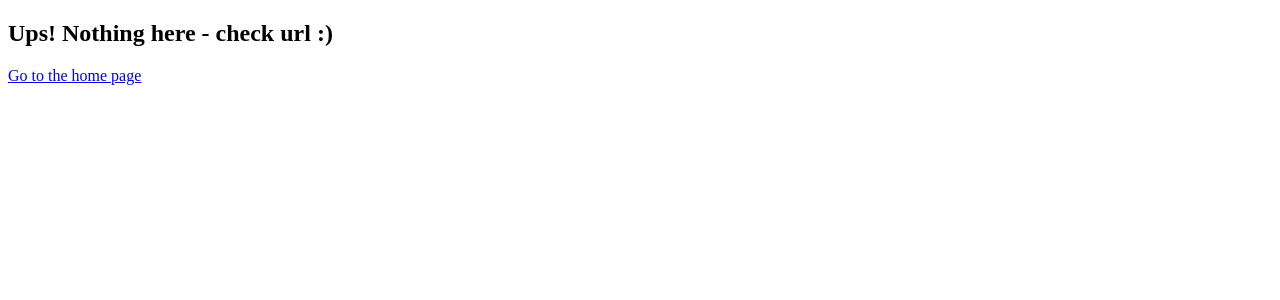
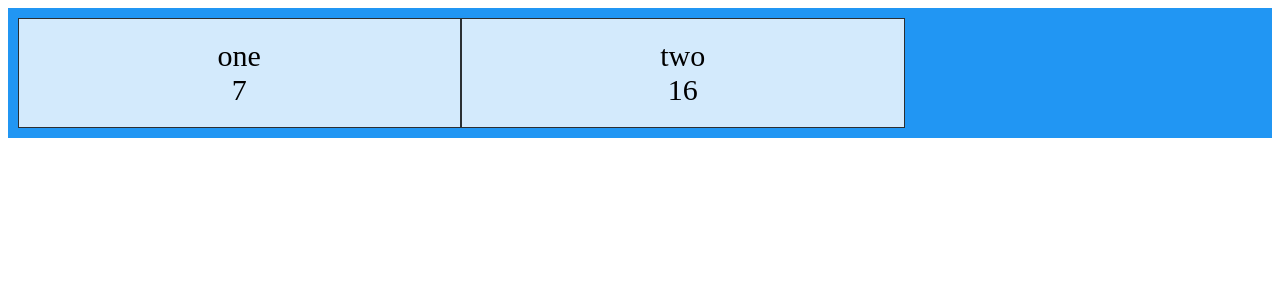
Before and after one commit to DabTheMatt/balance_2, a React (Create React App) app: page /balance_2/game in a window 1280 px wide. Shown: the top 300 px of the page. Built offline with nearby package versions, Linux system fonts and the light colour scheme.

Commit message:
balance game

```diff
--- a/src/App.js
+++ b/src/App.js
@@ -5,6 +5,7 @@ import About from "./components/About/About";
 import AskBalance from "./components/AskBalance/AskBalance";
 import Answer from "./components/Answer/Answer";
 import Apples from "./components/AskBalance2/Apples";
+import BalanceGame from "./components/BalanceGame/BalanceGame";
 
 export default function App() {
   return (
@@ -21,6 +22,8 @@ export default function App() {
           <Route path="/balance_2/answer" element={<Answer />} />
 
           <Route path="/balance_2/train" element={<Apples />} />
+          <Route path="/balance_2/game" element={<BalanceGame />} />
+
 
           {/* Using path="*"" means "match anything", so this route
                 acts like a catch-all for URLs that we don't have explicit
--- /dev/null
+++ b/src/components/BalanceGame/BalanceGame.js
@@ -0,0 +1,39 @@
+import React, { useState, useRef, useEffect} from "react";
+import Kingdom from "./Kingdom";
+
+const BalanceGame = () => {
+
+    const [ clockOne, setClockOne ] = useState(0);
+    const [time, setTime] = useState(0);
+    const [timeTwo, setTimeTwo] = useState(2);
+    const [clockActive, setClockActive] = useState(false);
+
+    useEffect(() => {
+      let seconds = 60;
+
+      setClockActive(true);
+      const interval = setInterval(() => {
+        setTime((time) => time + 1);
+        setTimeTwo((timeTwo) => timeTwo + 2);
+      }, 1000);
+
+      if (time >= 60) {
+        setClockActive(false);
+        clearInterval(interval);
+      }
+      return () => {
+        setClockActive(false);
+        clearInterval(interval);
+      };
+    }, [time, clockActive]);
+    return (
+        <div>
+            <div className="grid-container">
+                <Kingdom name={'one'} clockOne={time} />
+                <Kingdom name={'two'} clockOne={timeTwo} />
+            </div>
+        </div>
+    )
+};
+
+export default BalanceGame;
--- /dev/null
+++ b/src/components/BalanceGame/Kingdom.js
@@ -0,0 +1,12 @@
+import React, { useState, useRef, useEffect } from "react";
+
+const Kingdom = ({name, clockOne}) => {
+
+    return (
+        <div className="grid-item">
+            {name}<br/>{clockOne}
+        </div>
+    )
+}
+
+export default Kingdom;
--- a/src/styles.css
+++ b/src/styles.css
@@ -16,3 +16,17 @@
   width: 200px;
   height: 200px;
 }
+
+.grid-container {
+  display: grid;
+  grid-template-columns: auto auto auto;
+  background-color: #2196F3;
+  padding: 10px;
+}
+.grid-item {
+  background-color: rgba(255, 255, 255, 0.8);
+  border: 1px solid rgba(0, 0, 0, 0.8);
+  padding: 20px;
+  font-size: 30px;
+  text-align: center;
+}
```
